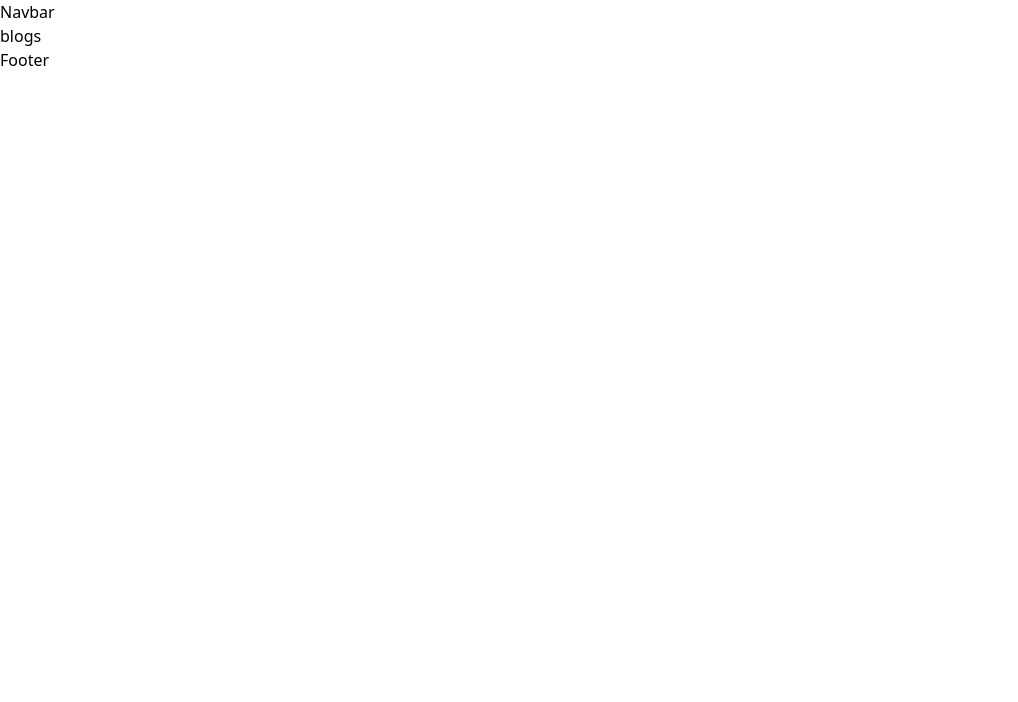
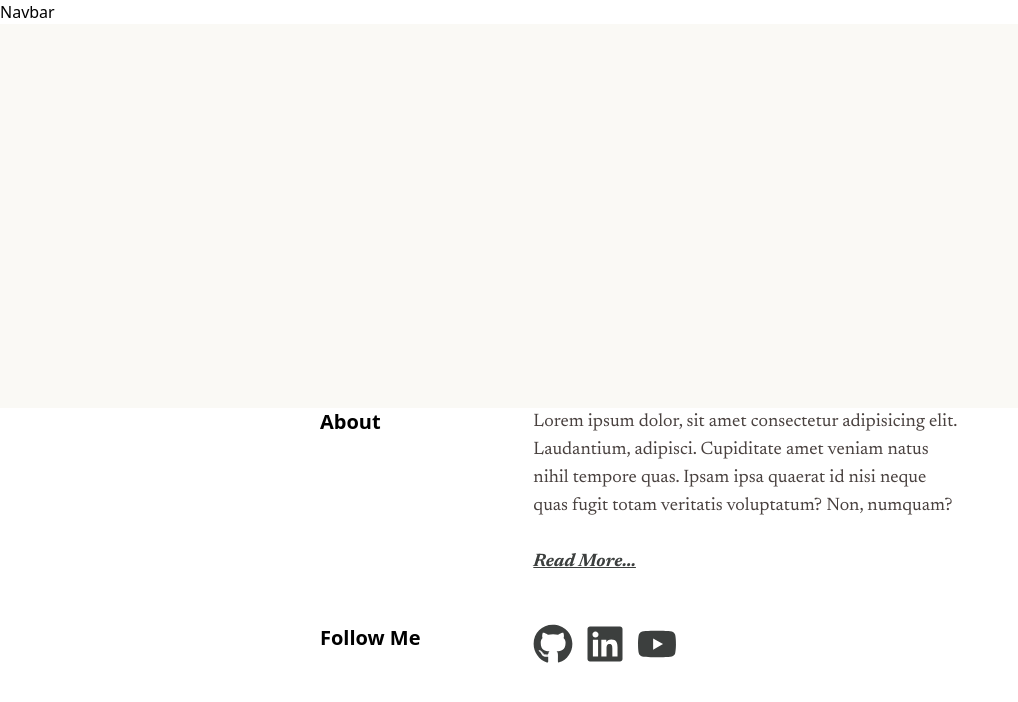
Before and after one commit to Irenity0/silent-pen-v2, a React (Vite) app: page / in a window 1280 px wide. Shown: the top 702 px of the page, without its empty margins (0-1018 px from the left). Built offline with nearby package versions, Linux system fonts and the light colour scheme.

Commit message:
footer done

```diff
--- a/package.json
+++ b/package.json
@@ -14,6 +14,7 @@
     "match-sorter": "^8.0.0",
     "react": "^18.3.1",
     "react-dom": "^18.3.1",
+    "react-icons": "^5.4.0",
     "react-router-dom": "^7.0.2",
     "sort-by": "^1.2.0"
   },
--- a/src/Components/Footer.jsx
+++ b/src/Components/Footer.jsx
@@ -1,8 +1,32 @@
+import { FaGithub, FaLinkedin, FaYoutube } from "react-icons/fa";
+import { Link } from "react-router-dom";
+
 const Footer = () => {
     return (
-        <>
-        <h2>Footer</h2>
-        </>
+        <section className="w-1/2 mx-auto">
+            {/* about */}
+            <div className="flex">
+            {/* header */}
+            <div className="font-bold text-xl w-1/3">About</div>
+            {/* content */}
+            <div className="w-2/3 font-newsreader text-secondary text-lg">Lorem ipsum dolor, sit amet consectetur adipisicing elit. Laudantium, adipisci. Cupiditate amet veniam natus nihil tempore quas. Ipsam ipsa quaerat id nisi neque quas fugit totam veritatis voluptatum? Non, numquam?
+            <br /><br />
+            <Link className="text-tertiary font-bold italic underline" to={'/about'}>Read More...</Link>
+            </div>
+            </div>
+            <br /><br />
+            {/* social links */}
+            <div className="flex">
+                {/* header */}
+                <div className="font-bold text-xl w-1/3">Follow Me</div>
+                {/* content */}
+                <div className="flex space-x-3 text-tertiary">
+                <FaGithub className="w-10 h-10" />
+                <FaLinkedin className="w-10 h-10" />
+                <FaYoutube className="w-10 h-10" />
+                </div>
+            </div>
+            </section>
     );
 };
 
--- a/src/Components/blogs.jsx
+++ /dev/null
@@ -1,7 +0,0 @@
-const Blogs = () => {
-    return (
-        <>blogs</>
-    );
-};
-
-export default Blogs;
--- /dev/null
+++ b/src/Pages/HomePage.jsx
@@ -0,0 +1,9 @@
+const HomePage = () => {
+    return (
+        <section className="bg-primary h-96">
+
+        </section>
+    );
+};
+
+export default HomePage;
--- a/src/routes/routes.jsx
+++ b/src/routes/routes.jsx
@@ -1,7 +1,7 @@
 import { createBrowserRouter } from "react-router-dom";
 import ErrorPage from "../Pages/ErrorPage";
 import Layout from "../Layout/Layout";
-import Blogs from "../Components/blogs";
+import HomePage from "../Pages/HomePage";
 
 const router = createBrowserRouter([
     {
@@ -10,7 +10,7 @@ const router = createBrowserRouter([
         children: [
             {
                 path: '/',
-                element: <Blogs></Blogs>
+                element: <HomePage/>
             }
         ]
     },
--- a/tailwind.config.js
+++ b/tailwind.config.js
@@ -7,9 +7,9 @@ export default {
   theme: {
     extend: {
       colors: {
-        'primary': '#faf9f5',
-        'secondary': '#6f6e6c',
-        'tertiary': '#3c3f3e'
+        primary: '#faf9f5',
+        secondary: '#49413f',
+        tertiary: '#3c3f3e',
       },
       fontFamily: {
         "newsreader": ["Newsreader", "serif"],
```
Also changed, not shown: 1 other file (tests, documents, lock files or other folders).
